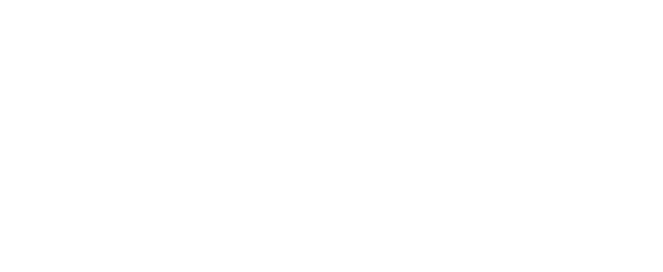
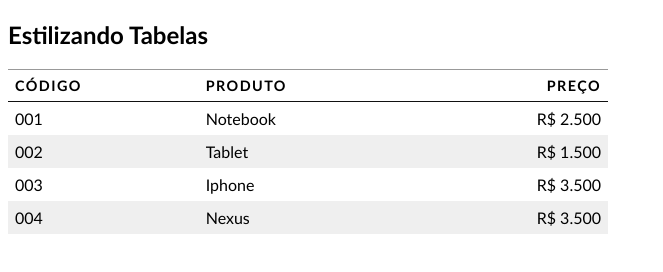
Before and after one commit to marcusmigueell/Secao3-CSS3-Intermediario-Avancado, a plain HTML site: page index.html in a window 1280 px wide. Shown: the whole page, without its empty margins (0-663 px from the left). Drawn offline with Linux system fonts and the light colour scheme.

Commit message:
Stylizing Tables

```diff
--- a/css/estilo.css
+++ b/css/estilo.css
@@ -0,0 +1,33 @@
+body {
+    font-family: "Trebuchet MS", Helvetica, sans-serif;
+}
+
+table {
+    width: 600px;
+    border-collapse: collapse; /*separate e é por default*/
+}
+
+th, td {
+    padding: 7px;
+}
+
+th {
+    text-transform: uppercase;      /* para deixar todas as letras maiusculas*/
+    border-top: 1px solid #999;
+    border-bottom: 1px solid #111;
+    text-align: left;
+    font-size: 90%;
+    letter-spacing: 0.1em;  /* para ter um espaçamento maior entre as letras */
+}
+
+tr.alternado {
+    background-color: #efefef;
+}
+
+tr:hover {
+    background: #c3e6e5;
+}
+
+.numero {
+    text-align: right;
+}
--- a/index.html
+++ b/index.html
@@ -4,7 +4,7 @@
 
 <head>
 
-    <title>Document</title>
+    <title>Estilizando Tabelas</title>
     <meta charset="UTF-8">
     <meta http-equiv="X-UA-Compatible" content="IE=edge">
     <meta name="viewport" content="width=device-width, initial-scale=1.0">
@@ -15,6 +15,42 @@
 
 <body>
 
+    <h2>Estilizando Tabelas</h2>
+
+    <table>
+
+        <tr>
+            <th>Código</th>
+            <th>Produto</th>
+            <th class="numero">Preço</th>
+        </tr>
+
+        <tr>
+            <td>001</td>
+            <td>Notebook</td>
+            <td class="numero">R$ 2.500</td>
+        </tr>
+
+        <tr class="alternado">
+            <td>002</td>
+            <td>Tablet</td>
+            <td class="numero">R$ 1.500</td>
+        </tr>
+
+        <tr>
+            <td>003</td>
+            <td>Iphone</td>
+            <td class="numero">R$ 3.500</td>
+        </tr>
+
+        <tr class="alternado">
+            <td>004</td>
+            <td>Nexus</td>
+            <td class="numero">R$ 3.500</td>
+        </tr>
+
+    </table>
+
 </body>
 
 </html>
```
